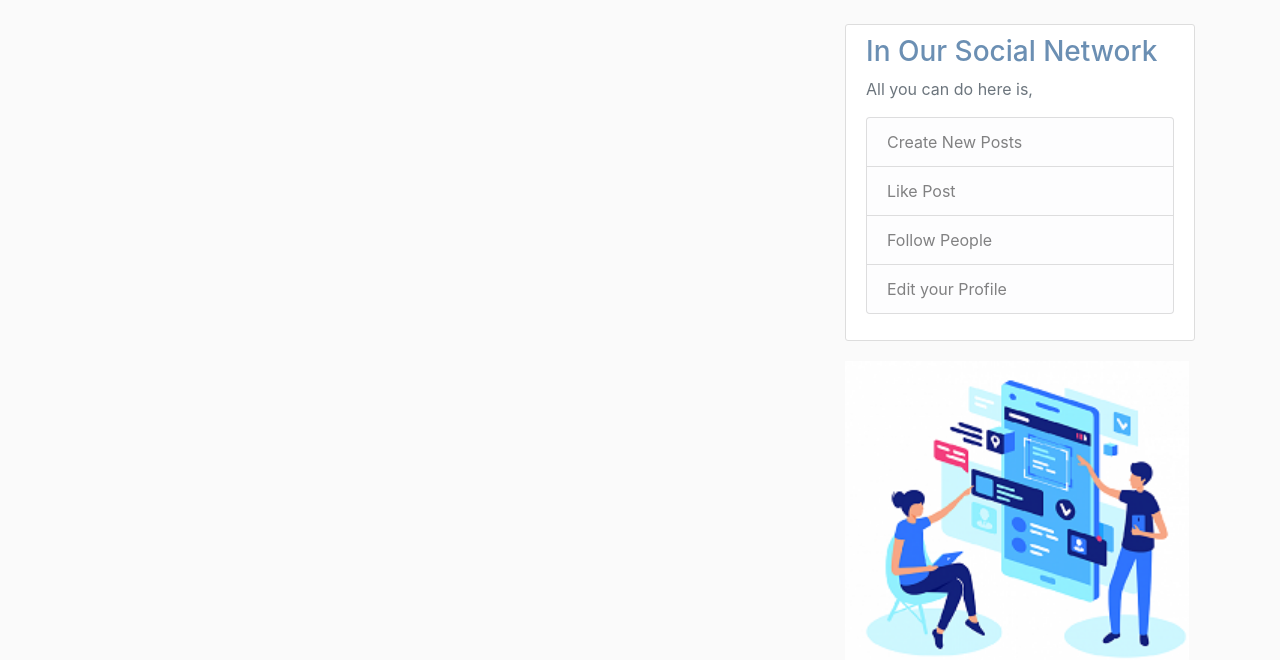
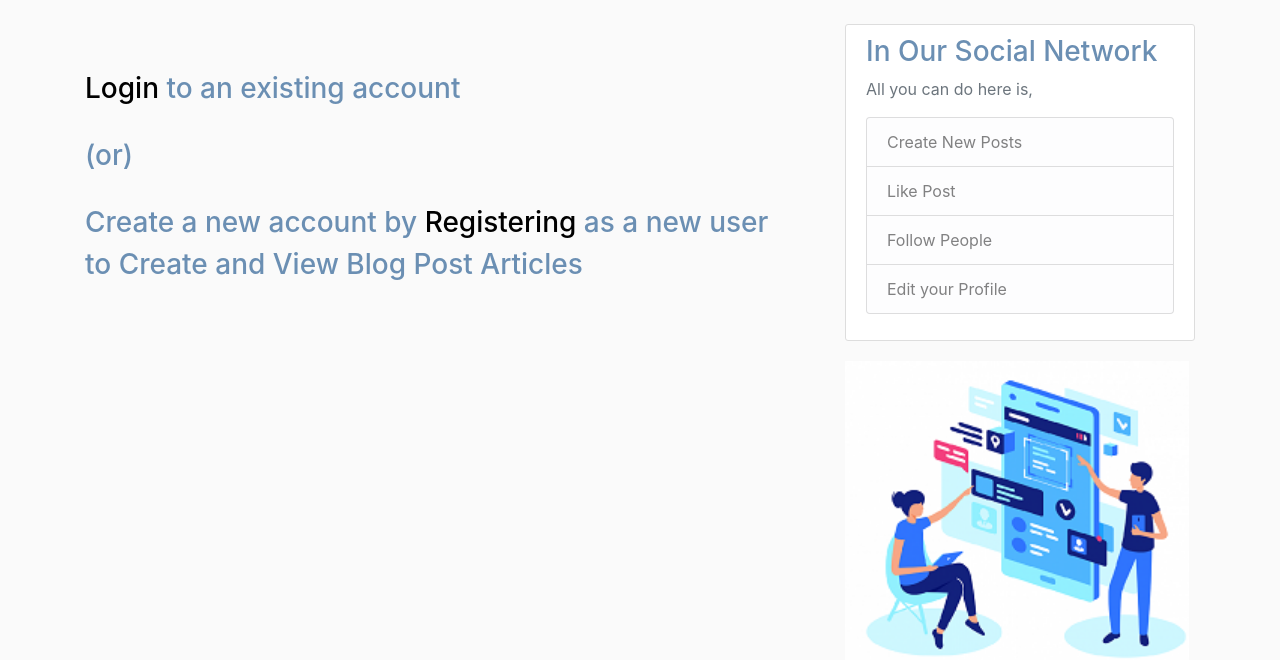
Before and after one commit to anishashruti/Network, a Django app: page / in a window 1280 px wide. Shown: the part 56-716 px from the top of the page. Run offline with Django 3.2, Linux system fonts and the light colour scheme; data that the repository does not hold is empty; some libraries are stand-ins or nearby versions.

Commit message:
changes made in home page

```diff
--- a/network/templates/network/home.html
+++ b/network/templates/network/home.html
@@ -1,7 +1,8 @@
 {% extends "network/layout.html" %}
 {% load static %}
 {% block content%}
-    {% for post in posts%}
+{% if user.is_authenticated %}
+{% for post in posts%}
     <article class="media content-section">
       <img src="{{post.authour.profile.image.url}}" class="rounded-circle article-img">
         <div class="media-body">
@@ -38,4 +39,12 @@
       {% endif%}
 
     {% endif%}
+{% else %}
+      <div>
+        <br><br>
+        <h3><a style="text-decoration:none;color:black" href="{% url 'login' %}">Login</a> to an existing account  <br> <br>(or)<br> <br> Create a new account by <a style="text-decoration:none; color:black" href="{% url 'register' %}">Registering</a> as a new user</h3>
+        <h3>to Create and View Blog Post Articles </h3>
+      </div>
+{%endif%}
+
 {% endblock content %}
--- a/settings.py
+++ b/settings.py
@@ -26,10 +26,12 @@ SECRET_KEY = os.environ.get('SECRET_KEY')
 DEBUG_VALUE= os.environ.get('DEBUG_VALUE')
 
 # SECURITY WARNING: don't run with debug turned on in production!
-DEBUG = (os.environ.get('DEBUG_VALUE') == 'True')
+DEBUG = True
+# (os.environ.get('DEBUG_VALUE') == 'True')
 
 # Allow all host headers
-ALLOWED_HOSTS = ['*']
+ALLOWED_HOSTS =[]
+#  ['*']
 
 
 # Application definition
```
Also changed, not shown: media/profile_pics/lilly.jpg (deleted), media/profile_pics/sample.PNG (deleted).
